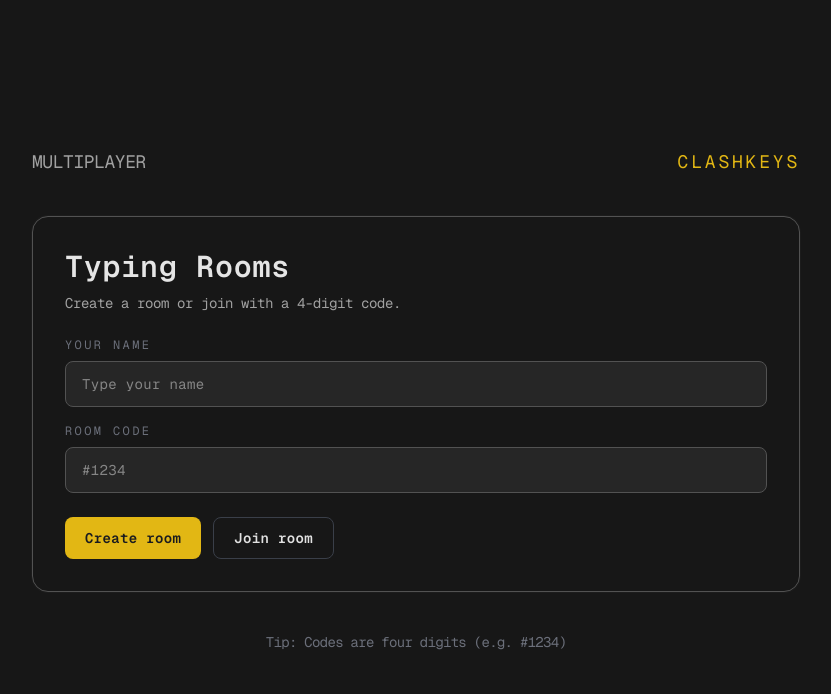
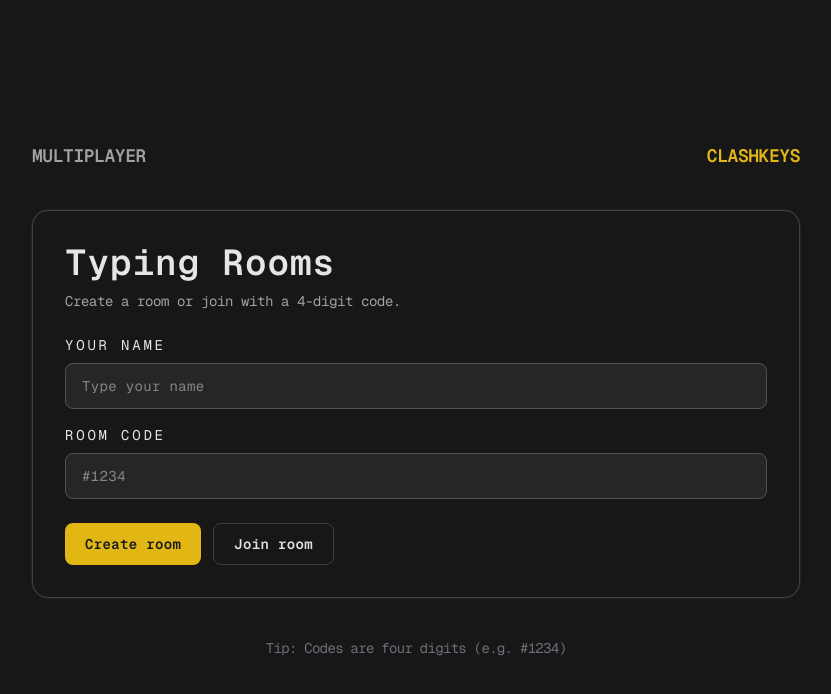
Before and after one commit to Aayush7105/clashkeys, a Next.js app: page /multiplayer in a window 1280 px wide. Shown: the top 694 px of the page, without its empty margins (224-1055 px from the left). Built offline with nearby package versions, Linux system fonts and the light colour scheme.

Commit message:
multiplayer page ui changed

```diff
--- a/components/multiplayer/multiplayer-page.tsx
+++ b/components/multiplayer/multiplayer-page.tsx
@@ -59,12 +59,16 @@
     <main className="min-h-screen bg-neutral-900 text-neutral-200 flex items-center justify-center px-6">
       <div className="max-w-3xl w-full space-y-10">
         <div className="flex items-center justify-between text-sm tracking-[0.2em] uppercase text-neutral-400">
-          <span className="font-mono text-lg tracking-tight">Multiplayer</span>
-          <span className="text-[#e2b714] text-lg font-mono ">clashkeys</span>
+          <span className="font-mono text-lg tracking-tight font-semibold">
+            Multiplayer
+          </span>
+          <span className="text-[#e2b714] text-lg font-mono tracking-tight font-semibold">
+            clashkeys
+          </span>
         </div>
 
-        <div className="rounded-2xl border border-neutral-600 bg-neutral-900 p-6 sm:p-8 shadow-[0_0_0_1px_rgba(255,255,255,0.02)] font-mono tracking-tight">
-          <h2 className="text-2xl sm:text-3xl font-semibold tracking-wide ">
+        <div className="rounded-2xl border border-neutral-700 bg-neutral-900 p-6 sm:p-8 shadow-[0_0_0_1px_rgba(255,255,255,0.05)] font-mono tracking-tight">
+          <h2 className="text-2xl sm:text-4xl font-semibold tracking-wide ">
             Typing Rooms
           </h2>
           <p className="mt-2 text-sm text-neutral-400">
@@ -73,7 +77,7 @@
 
           <div className="mt-6 grid gap-4 sm:grid-cols-2">
             <div className="sm:col-span-2">
-              <label className="block text-xs uppercase tracking-[0.2em] text-[#6b6f7a]">
+              <label className="block text-sm uppercase tracking-[0.2em] text-neutral-200">
                 Your name
               </label>
               <input
@@ -85,7 +89,7 @@
             </div>
 
             <div className="sm:col-span-2">
-              <label className="block text-xs uppercase tracking-[0.2em] text-[#6b6f7a]">
+              <label className="block text-sm uppercase tracking-[0.2em] text-neutral-200">
                 Room code
               </label>
               <input
```
